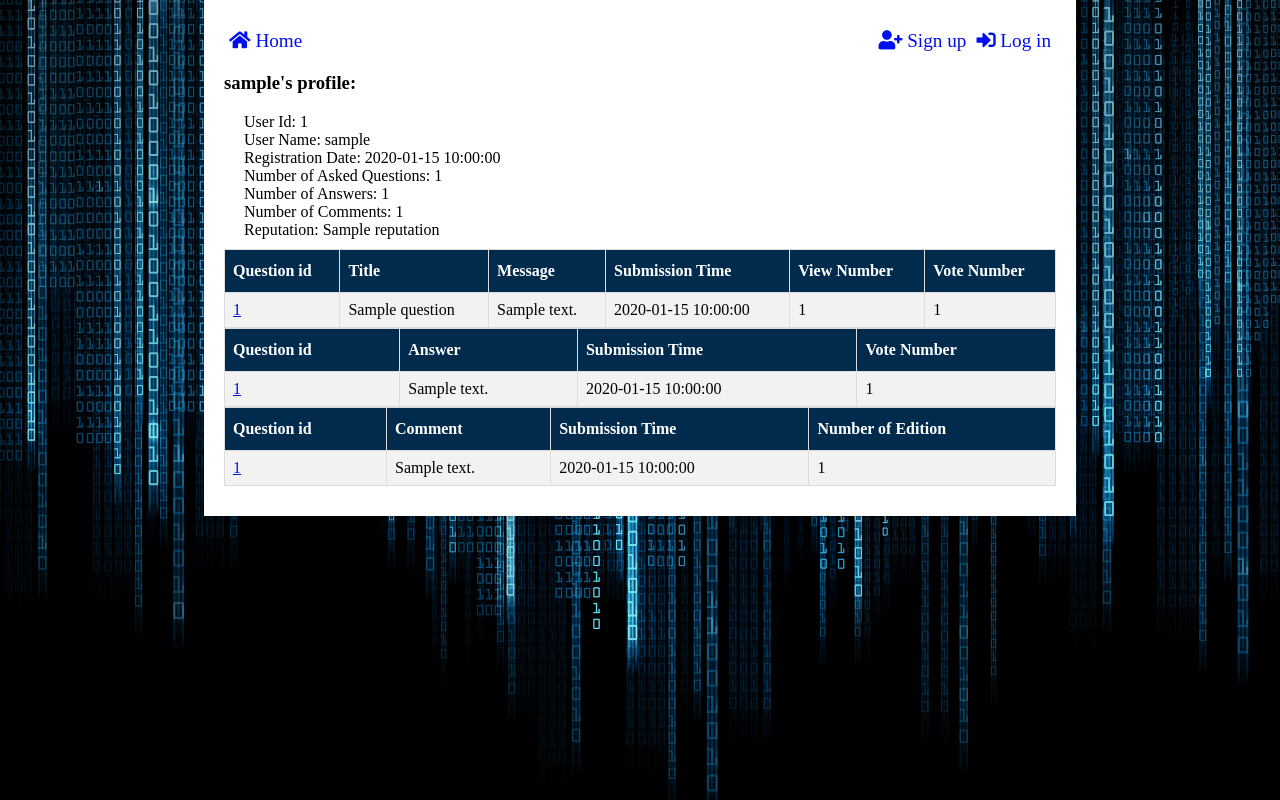
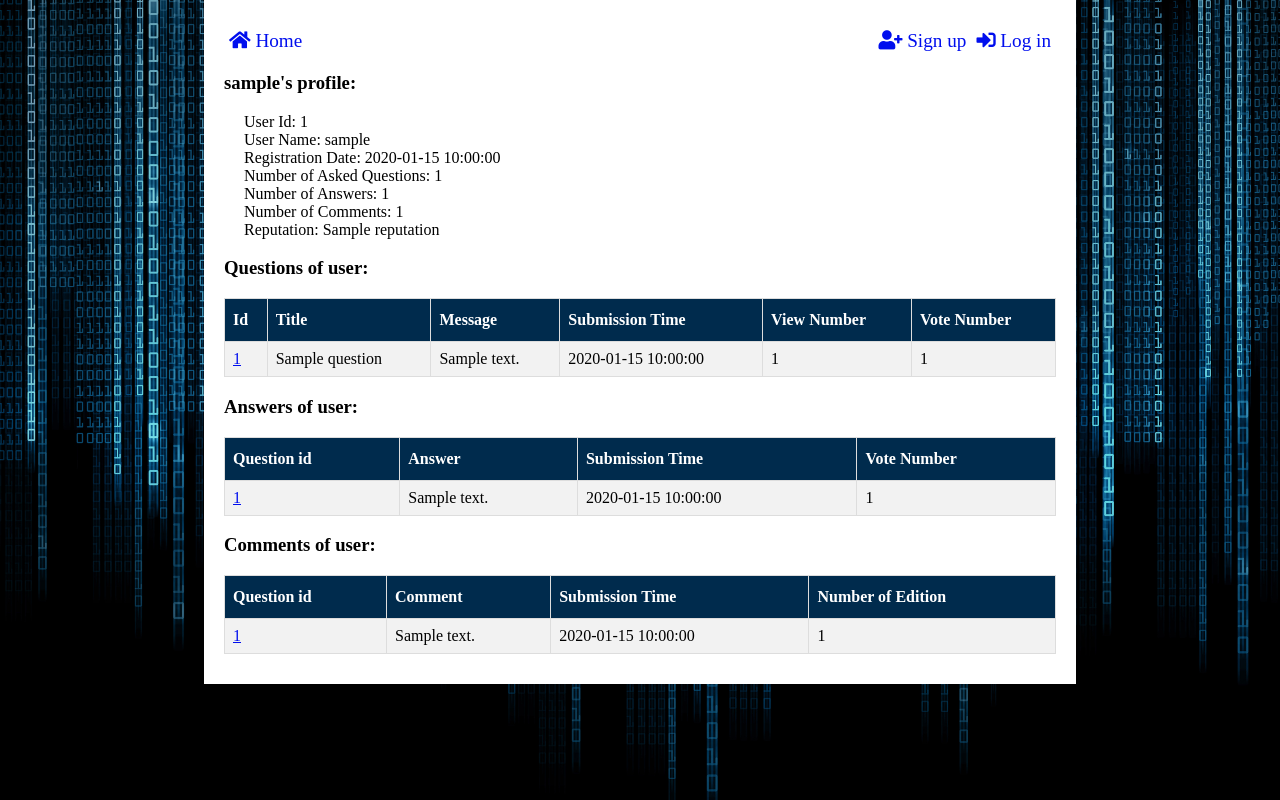
Before and after one commit to zsofiam/ask-mate-3-python, a Flask app: template templates/user_profile.html in a window 1280 px wide. Run offline with Flask 2, Linux system fonts and the light colour scheme; the template is opened without the code that fills it: most values are stand-ins (such as "Sample title", 1, 10 or a date in 2020).

Commit message:
fix index bug in user_profile.html

```diff
--- a/data_manager.py
+++ b/data_manager.py
@@ -411,7 +411,7 @@ def get_user_id(cursor: RealDictCursor, email:str) -> list:
 
 @database_common.connection_handler
 def get_users(cursor: RealDictCursor) -> list:
-    query = """SELECT u.username,
+    query = """SELECT u.id, u.username,
      u.registration_date,
      u.reputation,
        count(q.id) as question_count,
@@ -421,7 +421,7 @@ def get_users(cursor: RealDictCursor) -> list:
         left JOIN question q on u.id = q.user_id
         left JOIN comment c on u.id = c.user_id
         left JOIN answer a on u.id = a.user_id
-        group by username, reputation;
+        group by u.id, u.username, u.registration_date, u.reputation;
     """
     cursor.execute(query)
     return cursor.fetchall()
--- a/templates/user_profile.html
+++ b/templates/user_profile.html
@@ -34,9 +34,10 @@
         <li>Number of Comments: {{ userdata['comment_count'] }}</li>
         <li>Reputation: {{ userdata['reputation'] }}</li>
     </ul>
+    <h3>Questions of user:</h3>
     <table class="users-table">
         <tr>
-            <th>Question id</th>
+            <th>Id</th>
             <th>Title</th>
             <th>Message</th>
             <th>Submission Time</th>
@@ -54,6 +55,7 @@
         </tr>
         {% endfor %}
     </table>
+    <h3>Answers of user:</h3>
     <table class="users-table">
         <tr>
             <th>Question id</th>
@@ -70,6 +72,7 @@
         </tr>
         {% endfor %}
     </table>
+    <h3>Comments of user:</h3>
     <table class="users-table">
         <tr>
             <th>Question id</th>
```
